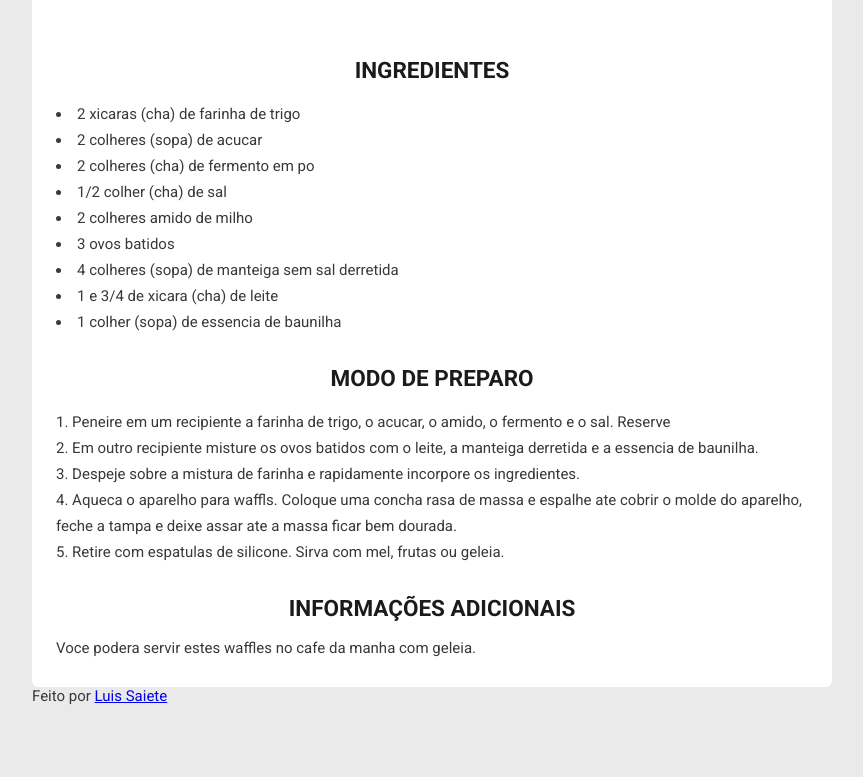
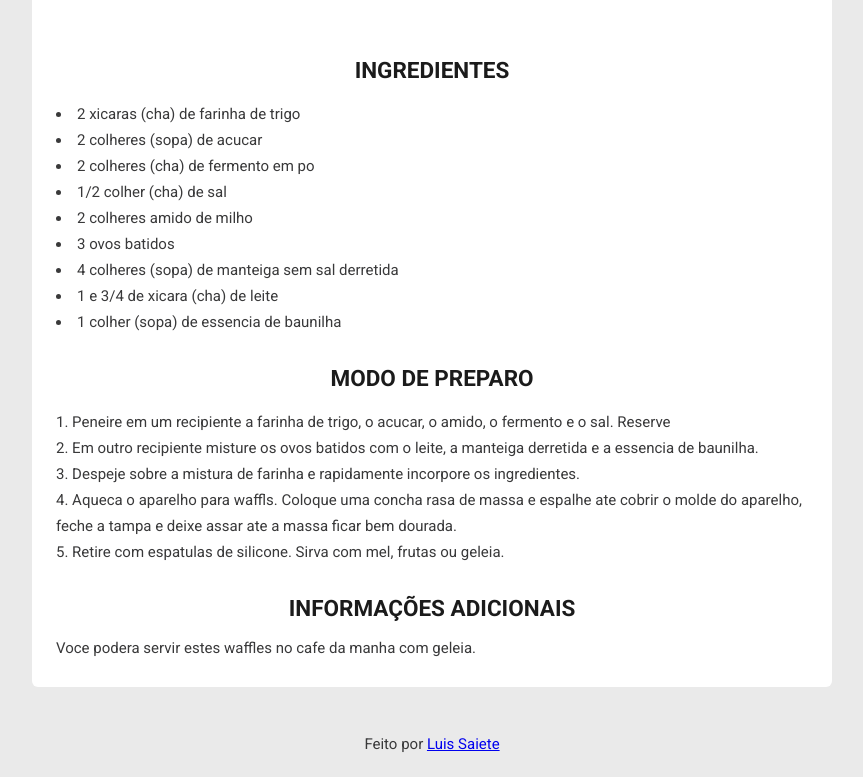
Before and after one commit to ltsaiete/ui-challenge, a plain HTML site: page S1/cookbook/index.html in a window 1280 px wide. Shown: the part 400-1177 px from the top of the page, without its empty margins (208-1071 px from the left). Before the commit the page ends 1105 px from the top, so only its background shows below. Drawn offline with Linux system fonts and the light colour scheme.

Commit message:
Fixing footer

```diff
--- a/S1/cookbook/index.html
+++ b/S1/cookbook/index.html
@@ -64,7 +64,7 @@
       <p>Voce podera servir estes waffles no cafe da manha com geleia.</p>
     </main>
 
-    <footer class="container">
+    <footer>
       Feito por <a href="https://github.com/ltsaiete">Luis Saiete</a>
     </footer>
   </body>
--- a/S1/cookbook/style.css
+++ b/S1/cookbook/style.css
@@ -76,5 +76,7 @@ main ol {
 }
 
 footer {
-  margin-top: 2.4rem;
+  margin-top: 3.2rem;
+  text-align: center;
+  padding-bottom: 1.6rem;
 }
```
